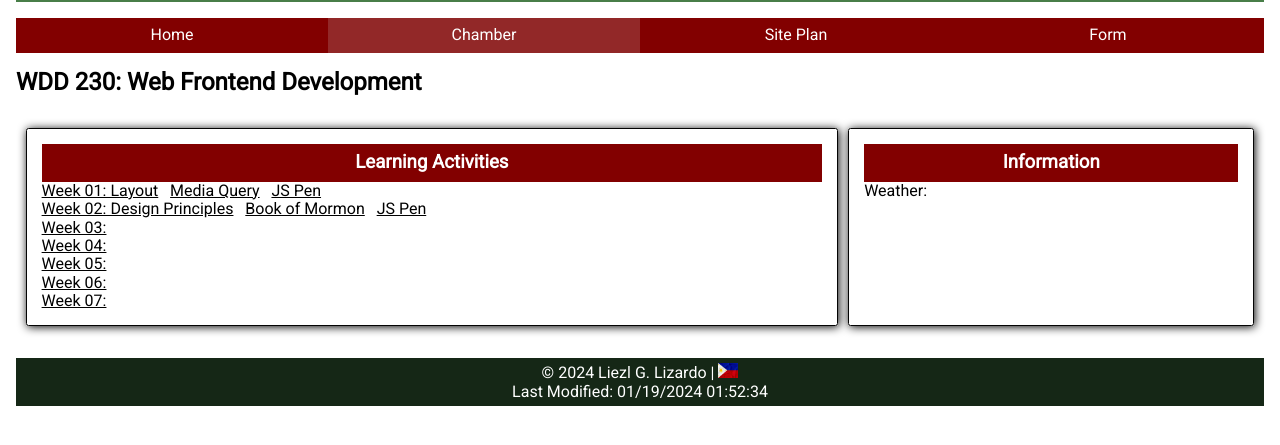
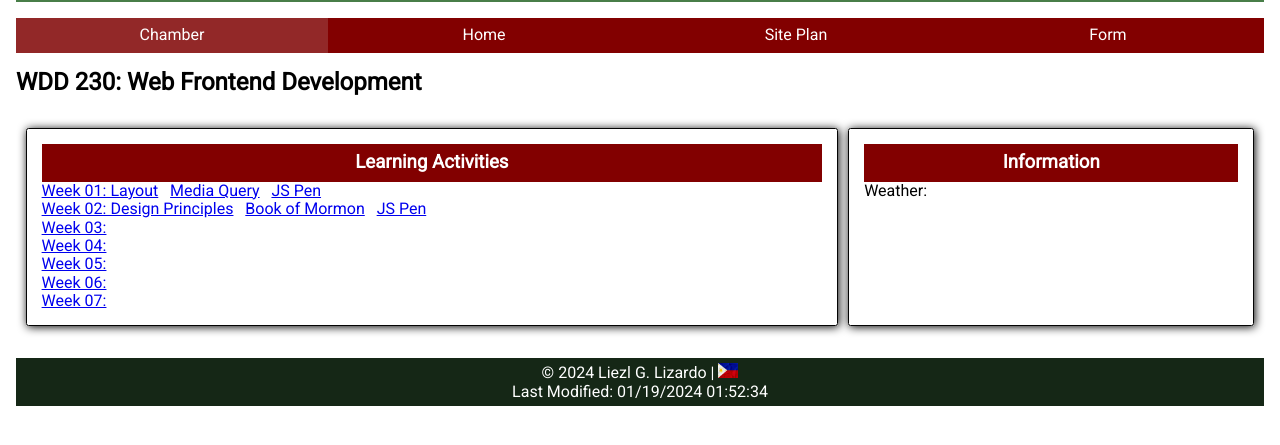
Before and after one commit to liezl76/wdd230, a plain HTML site: page index.html in a window 1280 px wide. Shown: the part 153-598 px from the top of the page. Drawn offline with nearby package versions, Linux system fonts and the light colour scheme.

Commit message:
edit base css

```diff
--- a/index.html
+++ b/index.html
@@ -32,8 +32,8 @@
     <nav>
         <button id="myButton">&#9776</button>
         <ul class="menuLinks">
+            <li class="current-menu-item"><a href="#">Chamber</a></li>
             <li><a href="#">Home</a></li>
-            <li class="current-menu-item"><a href="#">Chamber</a></li>
             <li><a href="week01/chamber-site-plan.html">Site Plan</a></li>
             <li><a href="#">Form</a></li>
         </ul>
--- a/styles/base.css
+++ b/styles/base.css
@@ -124,10 +124,6 @@ ul li {
     color: #fff;
 }
 
-div.container li a {
-    color: black;
-}
-
 footer {
     background-color: #152716;
     color: white;
```
